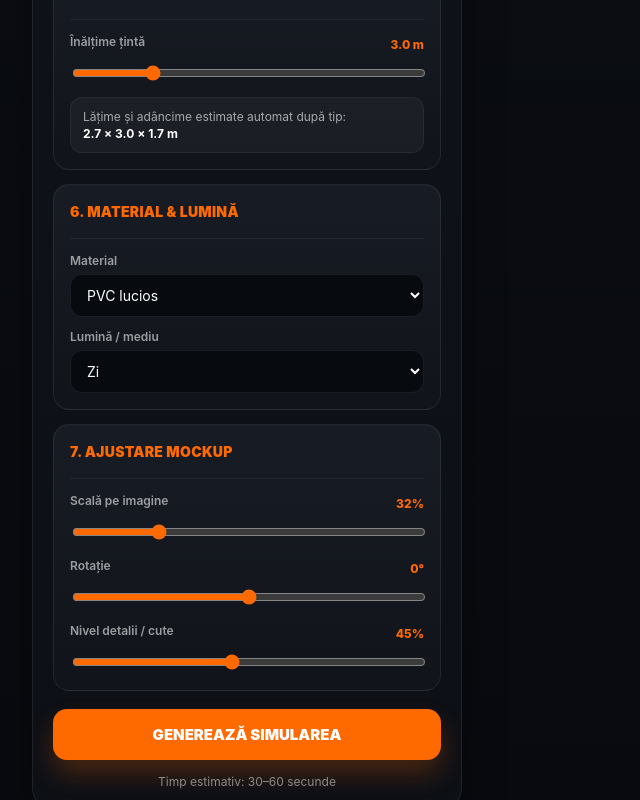
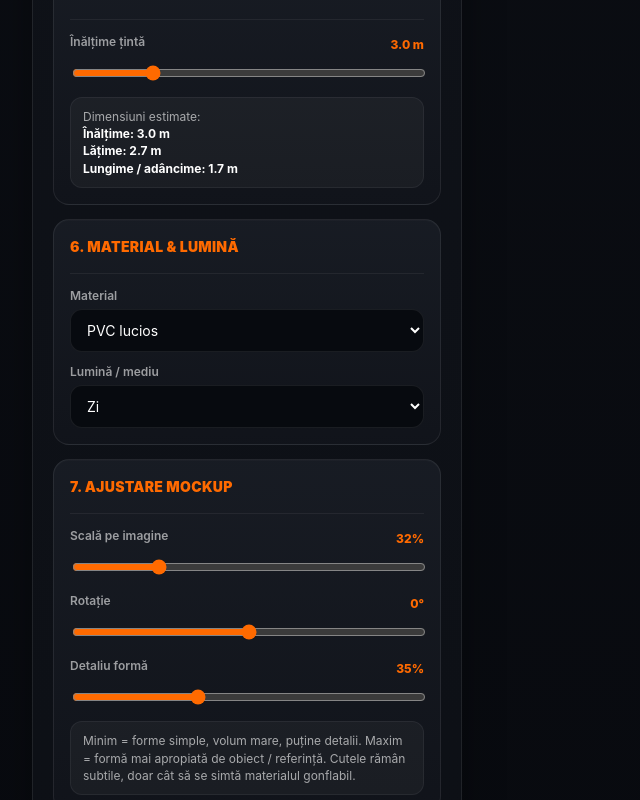
Before and after one commit to aztecinflatables/aztec-ai-configurator, a Next.js app: page / in a window 1280 px wide. Shown: the part 1400-2200 px from the top of the page, without its empty margins (0-640 px from the left). Built offline with nearby package versions, Linux system fonts and the light colour scheme.

Commit message:
Update page.tsx

```diff
--- a/app/page.tsx
+++ b/app/page.tsx
@@ -89,7 +89,8 @@ export default function Page() {
 
     const [material, setMaterial] = useState<MaterialMode>("PVC lucios");
     const [lighting, setLighting] = useState("Zi");
-    const [realism, setRealism] = useState(45);
+
+    const [shapeDetail, setShapeDetail] = useState(35);
 
     const [overlayUrl, setOverlayUrl] = useState<string | null>(null);
     const [loading, setLoading] = useState(false);
@@ -180,8 +181,8 @@ export default function Page() {
 
         return {
             stageRect: rect,
-            imageLeft: rect.left + offsetX,
-            imageTop: rect.top + offsetY,
+            imageLeft: offsetX,
+            imageTop: offsetY,
             imageWidth: renderWidth,
             imageHeight: renderHeight,
         };
@@ -193,25 +194,22 @@ export default function Page() {
         const imageRect = getContainedImageRect();
         if (!imageRect) return;
 
-        const clampedClientX = Math.max(
+        const stageRect = imageRect.stageRect;
+        const clickX = event.clientX - stageRect.left;
+        const clickY = event.clientY - stageRect.top;
+
+        const clampedX = Math.max(
             imageRect.imageLeft,
-            Math.min(imageRect.imageLeft + imageRect.imageWidth, event.clientX)
+            Math.min(imageRect.imageLeft + imageRect.imageWidth, clickX)
         );
 
-        const clampedClientY = Math.max(
+        const clampedY = Math.max(
             imageRect.imageTop,
-            Math.min(imageRect.imageTop + imageRect.imageHeight, event.clientY)
+            Math.min(imageRect.imageTop + imageRect.imageHeight, clickY)
         );
 
-        const x =
-            ((clampedClientX - imageRect.stageRect.left) /
-                imageRect.stageRect.width) *
-            100;
-
-        const y =
-            ((clampedClientY - imageRect.stageRect.top) /
-                imageRect.stageRect.height) *
-            100;
+        const x = (clampedX / stageRect.width) * 100;
+        const y = (clampedY / stageRect.height) * 100;
 
         setPosX(Math.max(0, Math.min(100, x)));
         setPosY(Math.max(0, Math.min(100, y)));
@@ -257,7 +255,7 @@ export default function Page() {
                     },
                     material,
                     lighting,
-                    realism,
+                    shapeDetail,
                     placement: {
                         x: posX,
                         y: posY,
@@ -579,11 +577,14 @@ export default function Page() {
                             />
 
                             <div className="aztec-info-box" style={{ marginTop: 12 }}>
-                                Lățime și adâncime estimate automat după tip:
+                                Dimensiuni estimate:
                                 <br />
                                 <strong style={{ color: "#FFFFFF" }}>
-                                    {derived.widthM.toFixed(1)} ×{" "}
-                                    {heightM.toFixed(1)} ×{" "}
+                                    Înălțime: {heightM.toFixed(1)} m
+                                    <br />
+                                    Lățime: {derived.widthM.toFixed(1)} m
+                                    <br />
+                                    Lungime / adâncime:{" "}
                                     {derived.depthM.toFixed(1)} m
                                 </strong>
                             </div>
@@ -685,9 +686,11 @@ export default function Page() {
                                 style={{ marginTop: 14 }}
                             >
                                 <div className="aztec-label">
-                                    Nivel detalii / cute
+                                    Detaliu formă
                                 </div>
-                                <div className="aztec-slider-value">{realism}%</div>
+                                <div className="aztec-slider-value">
+                                    {shapeDetail}%
+                                </div>
                             </div>
 
                             <input
@@ -695,12 +698,19 @@ export default function Page() {
                                 type="range"
                                 min={0}
                                 max={100}
-                                value={realism}
+                                value={shapeDetail}
                                 onChange={(e) => {
-                                    setRealism(Number(e.target.value));
+                                    setShapeDetail(Number(e.target.value));
                                     setOverlayUrl(null);
                                 }}
                             />
+
+                            <div className="aztec-info-box" style={{ marginTop: 12 }}>
+                                Minim = forme simple, volum mare, puține detalii.
+                                Maxim = formă mai apropiată de obiect / referință.
+                                Cutele rămân subtile, doar cât să se simtă materialul
+                                gonflabil.
+                            </div>
                         </div>
                     </section>
 
```
